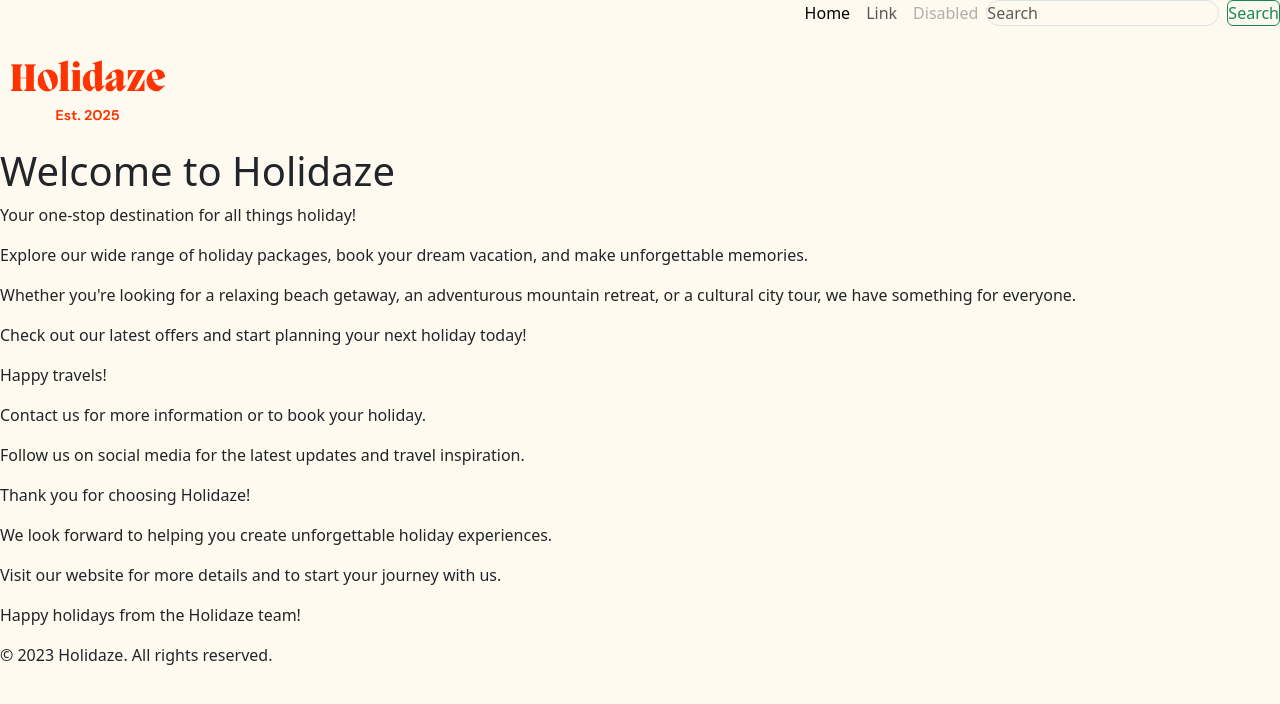
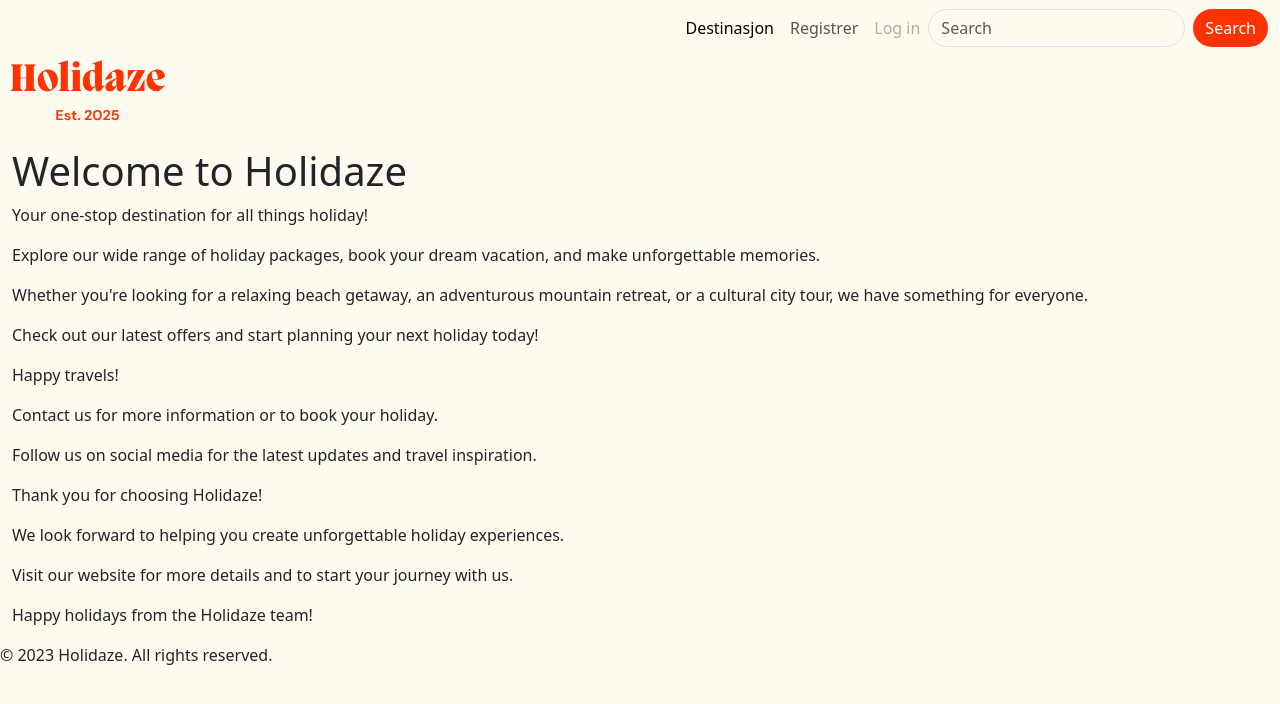
Before and after one commit to CecilieMari/Project-Exam-2, a React (Create React App) app: page / in a window 1280 px wide. Shown: the top 704 px of the page. Built offline with nearby package versions, Linux system fonts and the light colour scheme.

Commit message:
Updated NavDesktop with new layout and styling

```diff
--- a/src/components/Home/Home.js
+++ b/src/components/Home/Home.js
@@ -3,7 +3,7 @@ import Styles from './home.module.css';
 
 function Home() {
     return (
-             <div className={Styles.home}>
+        <div className={`container-fluid ${Styles.home}`} >
         <h1>Welcome to Holidaze</h1>
         <p>Your one-stop destination for all things holiday!</p>
         <p>Explore our wide range of holiday packages, book your dream vacation, and make unforgettable memories.</p>
--- a/src/components/nav/Nav.module.css
+++ b/src/components/nav/Nav.module.css
@@ -1,17 +1,25 @@
 .Nav {
     background-color: #FFFAEF;
-    padding: 0;
 }
 
 .navbar {
+
   justify-content: flex-end;
   margin-top: 2%;
 }
 
 .navbar .container-fluid {
+
   justify-content: flex-end;
 }
 
 .orderRadius {
   border-radius: 50px;
 }
+
+.srcButton{
+  border-radius: 50px;
+  background-color: #FE3301;
+  color: white;
+  border: none;
+}
--- a/src/components/nav/NavDesktop.js
+++ b/src/components/nav/NavDesktop.js
@@ -3,22 +3,22 @@ import Styles from './Nav.module.css';
 
 function NavDesktop() {
   return (
-    <nav className={`navbar navbar-expand-lg bg-body-tertiary ${Styles.Nav}`}>
+    <nav className={`navbar navbar-expand-lg ${Styles.Nav}`}>
       <div className={`container-fluid ${Styles.Nav}`}>
         <ul className={`navbar-nav me-auto mb-2 mb-lg-0 ${Styles.Nav}`}>
           <li className={`nav-item ${Styles.Nav}`}>
-            <Link className={`nav-link active ${Styles.Nav}`} aria-current="page" to="/">Home</Link>
+            <Link className={`nav-link active ${Styles.Nav}`} aria-current="page" to="/">Destinasjon</Link>
           </li>
           <li className={`nav-item ${Styles.Nav}`}>
-            <Link className={`nav-link ${Styles.Nav}`} to="/link">Link</Link>
+            <Link className={`nav-link ${Styles.Nav}`} to="/link">Registrer</Link>
           </li>
           <li className={`nav-item ${Styles.Nav}`}>
-            <span className={`nav-link disabled ${Styles.Nav}`} aria-disabled="true">Disabled</span>
+            <span className={`nav-link disabled ${Styles.Nav}`} aria-disabled="true">Log in</span>
           </li>
         </ul>
         <form className={`d-flex ${Styles.Nav}`} role="search">
           <input className={`form-control me-2 ${Styles.Nav} ${Styles.orderRadius}`} type="search" placeholder="Search" aria-label="Search"/>
-          <button className={`btn btn-outline-success ${Styles.Nav}`} type="submit">Search</button>
+          <button className={`btn btn-outline-success ${Styles.Nav} ${Styles.srcButton}`} type="submit">Search</button>
         </form>
       </div>
     </nav>
--- a/src/components/nav/NavMobile.js
+++ b/src/components/nav/NavMobile.js
@@ -1,6 +1,7 @@
 import { useState } from 'react';
 import { Link } from 'react-router-dom';
 import Styles from './NavMobile.module.css';
+import NavStyles from './Nav.module.css';
 import NavToggle from './NavToggel';
 
 
@@ -28,7 +29,7 @@ function NavMobile() {
           </ul>
           <form className={`d-flex ${Styles.Nav}`} role="search">
             <input className={`form-control me-2 ${Styles.Nav}`} type="search" placeholder="Search" aria-label="Search"/>
-            <button className={`btn btn-outline-success ${Styles.Nav}`} type="submit">Search</button>
+            <button className={`btn btn-outline-success  ${NavStyles.srcButton}`} type="submit">Search</button>
           </form>
         </div>
       </div>
--- a/src/components/nav/NavMobile.module.css
+++ b/src/components/nav/NavMobile.module.css
@@ -0,0 +1,3 @@
+.Nav{
+    background-color: #FFFAEF;
+    }
--- a/src/components/nav/NavToggel.js
+++ b/src/components/nav/NavToggel.js
@@ -1,19 +1,20 @@
+import Style from './NavToggel.module.css';
+
 function NavToggle({ open, onClick }) {
   return (
     <button
-      className="navbar-toggler ms-auto"
+      className={`navbar-toggler ms-auto ${Style.toggler}`}
       type="button"
       aria-expanded={open}
       aria-label="Toggle navigation"
       onClick={onClick}
-      style={{ border: 'none', background: 'transparent' }}
     >
       {open ? (
         // Kryss-ikon (X)
-        <span style={{ fontSize: '2rem', lineHeight: 1 }}>&#10005;</span>
+        <span style={{ fontSize: '2rem', lineHeight: 1, color: '#FE3301' }}>&#10005;</span>
       ) : (
         // Hamburger-ikon (≡)
-        <span style={{ fontSize: '2rem', lineHeight: 1 }}>&#9776;</span>
+        <span style={{ fontSize: '2rem', lineHeight: 1, color: '#FE3301' }}>&#9776;</span>
       )}
     </button>
   );
--- /dev/null
+++ b/src/components/nav/NavToggel.module.css
@@ -0,0 +1,14 @@
+.toggler {
+  border: none;
+  background: transparent;
+  outline: none;
+  box-shadow: none;
+}
+.toggler:focus {
+  outline: none;
+  box-shadow: none;
+}
+.toggler:active {
+  outline: none;
+  box-shadow: none;
+}
--- a/src/index.css
+++ b/src/index.css
@@ -7,11 +7,17 @@ body {
 
 html, body #root {
   height: 100%;
-  background-color: #FFFAEF;;
+  background-color: #FFFAEF;
   margin: 0;
   padding: 0;
 }
 
+@media (min-width: 992px) {
+  .container-fluid {
+    margin-left: 10vw;
+    margin-right: 10vw;
+  }
+}
 
 code {
   font-family: source-code-pro, Menlo, Monaco, Consolas, 'Courier New',
```
